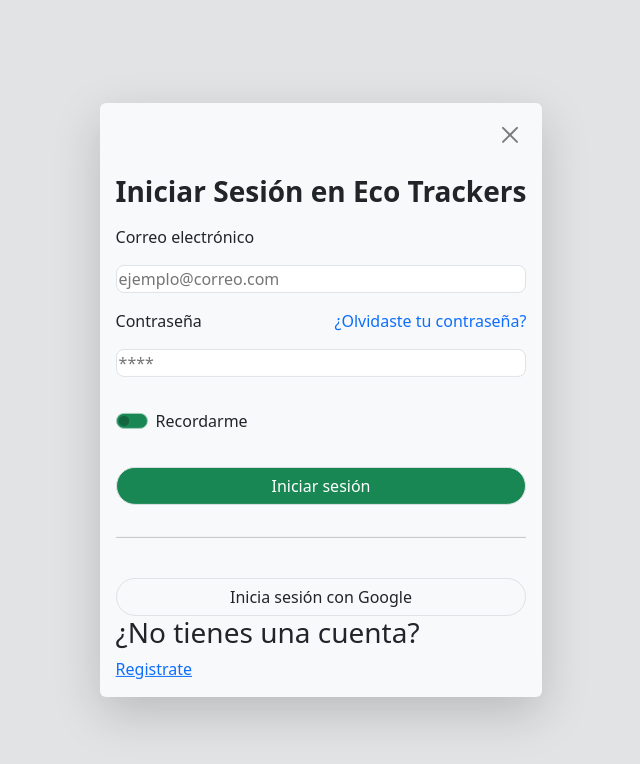
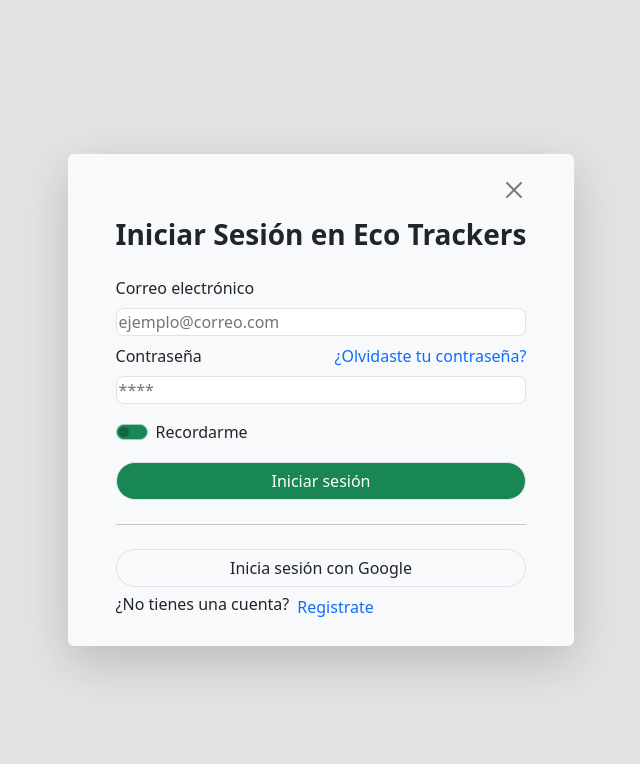
Before and after one commit to ecoTrackers/eco_traker, a website: page login/login.html in a window 1280 px wide. Shown: the whole page, without its empty margins (319-959 px from the left). Drawn offline with nearby package versions, Linux system fonts and the light colour scheme.

Commit message:
terminaciond estilo del login y se adiciono pagina de recordar contraseña

```diff
--- a/login/login.html
+++ b/login/login.html
@@ -8,36 +8,36 @@
     <link rel="stylesheet" href="/node_modules/bootstrap/dist/css/bootstrap.min.css" crossorigin="anonymous">
 
 </head>
-<body class="d-flex align-items-center position-absolute top-50 start-50 translate-middle w-100 bg-secondary-subtle">
-    <main class="p-auto m-auto bg-light rounded border-0">
+<body class=" d-flex justify-content-center align-items-center bg-secondary-subtle vh-100">
+    <main class="bg-light rounded border-0">
 
-        <div class="border-opacity-50 shadow-lg rounded p-3">
+        <div class="border-opacity-50 shadow-lg rounded px-5 py-4">
 
-            <a href="/index.html" class="text-decoration-none d-flex justify-content-end mb-3">
-                <button type="button" class="btn-close p-2"  aria-label="Close"></button>
+            <a href="/index.html" class="d-flex justify-content-end">
+                <button type="button" class="btn-close"  aria-label="Close"></button>
             </a>
 
-            <h3 class="fw-semibold py-2 mb-2">Iniciar Sesión en Eco Trackers</h3>
+            <h3 class="fw-semibold py-3 mb-2">Iniciar Sesión en Eco Trackers</h3>
 
             <form action="" method="post">
-                <div class="fw-medium pb-3">
-                        <label for="email" class="d-block pb-3">Correo electrónico</label>
+                <div class="fw-medium pb-2">
+                        <label for="email" class="d-block pb-2">Correo electrónico</label>
                         <input type="email" name="email" id="email" placeholder="ejemplo@correo.com" class="d-block mw-100 rounded-3 border border-opacity-75" style="width: 200%">
                 </div>
-                <div class="fw-medium pb-3">
-                        <div class="d-flex justify-content-between pb-3">
-                            <label for="password" class="">Contraseña</label>
-                            <a href="#" class=" text-end fw-light text-decoration-none d-flex justify-content-end">¿Olvidaste tu contraseña?</a>
+                <div class="fw-medium pb-2">
+                        <div class="d-flex justify-content-between pb-2">
+                            <label for="password" >Contraseña</label>
+                            <a href="/login/forgot-password.html" class="text-end fw-light text-decoration-none d-flex justify-content-end">¿Olvidaste tu contraseña?</a>
                         </div>
                         <div class="d-block ">
                             <input type="password" id="password" placeholder="****" class="mw-100 rounded-3 border border-opacity-75" style="width: 200%">
                         </div>
                 </div>
-                <div class="py-3 fs-6 fw-lighter form-check form-switch">
+                <div class="py-2 fs-6 fw-lighter form-check form-switch">
                     <input type="checkbox" role="switch" name="rememberMe" id="rememberMe" class=" form-check-input border-success-subtle bg-success">
                     <label for="rememberMe">Recordarme</label>
                 </div>
-                <div class="py-3">
+                <div class="py-2">
                         <button type="submit" class="btn btn-success mw-100 rounded-pill border border-opacity-75" style="width: 200%">Iniciar sesión</button>
                 </div>
 
@@ -45,14 +45,14 @@
 
             <hr>
 
-            <div class="mt-4 pt-3">
+            <div class="mt-3 pt-2">
                 <button type="button" class="btn btn-outline-dark mw-100 rounded-pill border border-opacity-75" style="width: 200%" onclick="onSignIn(event)">
                     <div class="g-signin2" data-onsuccess="onSignIn"> Inicia sesión con Google </div>
                 </button>
             </div>
-            <div>
-                <h3>¿No tienes una cuenta?</h3>
-                <a href="#">Registrate</a>
+            <div class="d-flex justify-content-start mt-2">
+                <h3 class="fw-light fs-6 ">¿No tienes una cuenta?</h3>
+                <a href="#" class=" fw-light fs-6 ms-1 ps-1 text-decoration-none">Registrate</a>
             </div>
 
         </div>
```
Also changed, not shown: login/forgot-password.html (added, +38 -0 lines).
